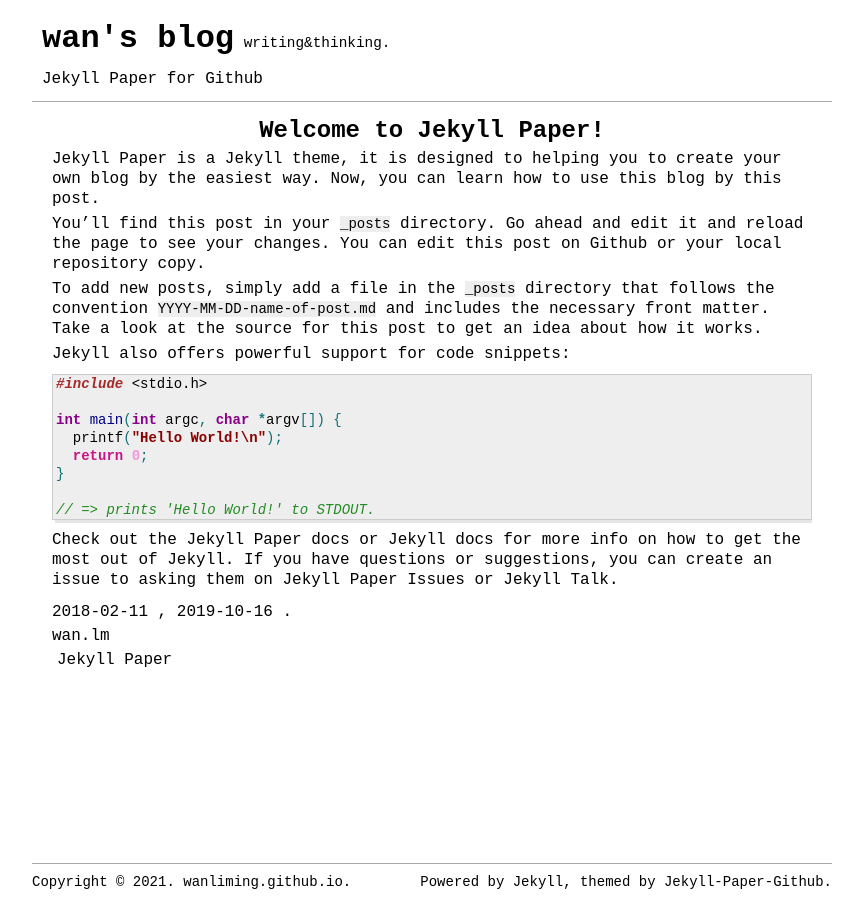
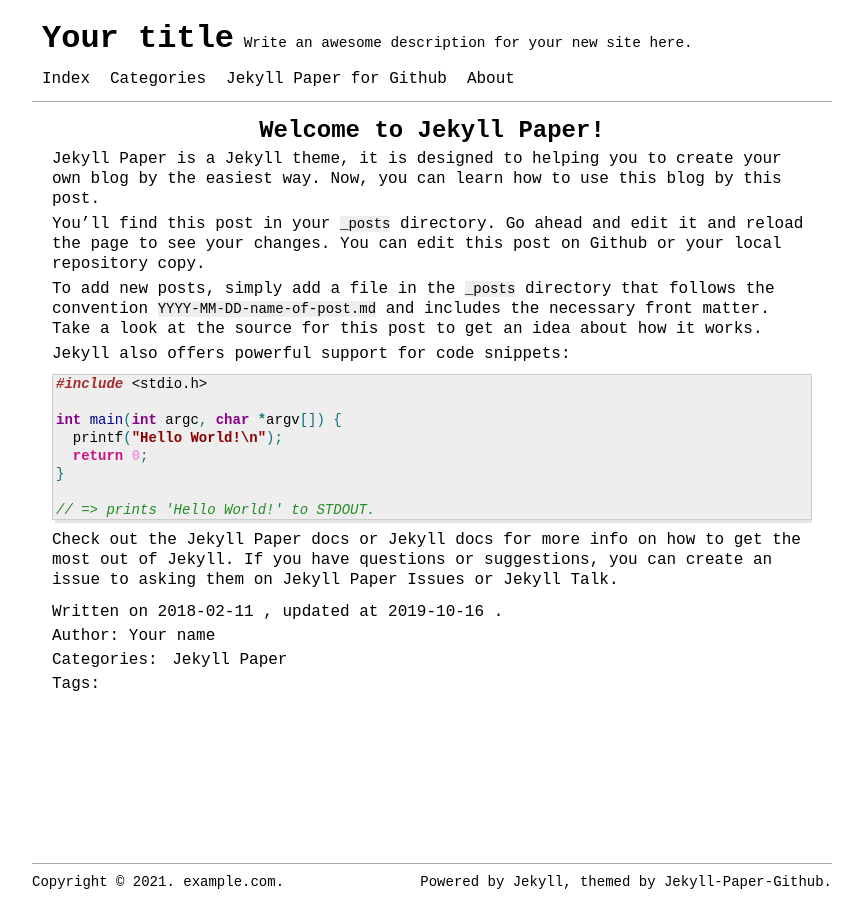
Before and after one commit to wanliming/wanliming.github.io, a Jekyll site: the page built from _posts/2018-02-11-welcome-to-jekyll.markdown, in a window 1280 px wide. Shown: the whole page, without its empty margins (208-1068 px from the left). Built offline with Jekyll 4.4.1, drawn with Linux system fonts in a browser that asks for light colours; comment, search, counter and statistics services are not loaded.

Commit message:
Update _config.yml

```diff
--- a/_config.yml
+++ b/_config.yml
@@ -2,16 +2,16 @@
 #
 # This is the configuration file for your blog, please change these items after forked.
 
-title: wan's blog
-email: wan.lm@foxmail.com
-name: wan.lm
+title: Your title
+email: your-email@example.com
+name: Your name
 description: >- # this means to ignore newlines until "baseurl:"
-  writing&thinking.
-keywords: [humanities]
+  Write an awesome description for your new site here.
+keywords: [Your keywords]
 baseurl: '' # the subpath of your site, e.g. /`blog
 url: '' # the base hostname & protocol for your site, e.g. http://example.com
-domain: 'wanliming.github.io' # the domain name for your site, e.g. example.com
-language: zh-cn,en
+domain: 'example.com' # the domain name for your site, e.g. example.com
+language: en
 # Supported languages list:
 # en: English
 # de: Deutsche (German)
@@ -21,16 +21,17 @@ language: zh-cn,en
 # pt: Português (Portuguese)
 # zh-cn: 简体中文 (Simplified Chinese)
 # zh-tw: 繁體中文 (Traditional Chinese)
+# ko : 한국어 (Korean)
 
 analytics: # the Google Analytics property ID, e.g. UA-XXXXX-Y
 
-comments: true # enable comments
-disqus: vgtn # disqus account
+comments: false # enable comments
+disqus: # disqus account
 
 mathjax: true # Math support
 diagram: true # Diagrams support
 
-paginate: 2500
+paginate: 25
 paginate_path: '/page:num/'
 
 permalink: /:year/:month/:day/:title
@@ -39,12 +40,6 @@ sass:
   sass_dir: _sass
   style: expanded # compressed, compact, expanded or compressed
 
-# Category settings
-jekyll-archives:
-  enabled:
-  - catagories
-  layout: archive
-
 # Build settings
 markdown: kramdown
 plugins:
@@ -52,7 +47,6 @@ plugins:
   - jekyll-paginate
   - jekyll-sitemap
   - jekyll-seo-tag
-  - jekyll-toc
 # Exclude from processing.
 # The following items will not be processed, by default. Create a custom list
 # to override the default setting.
```
